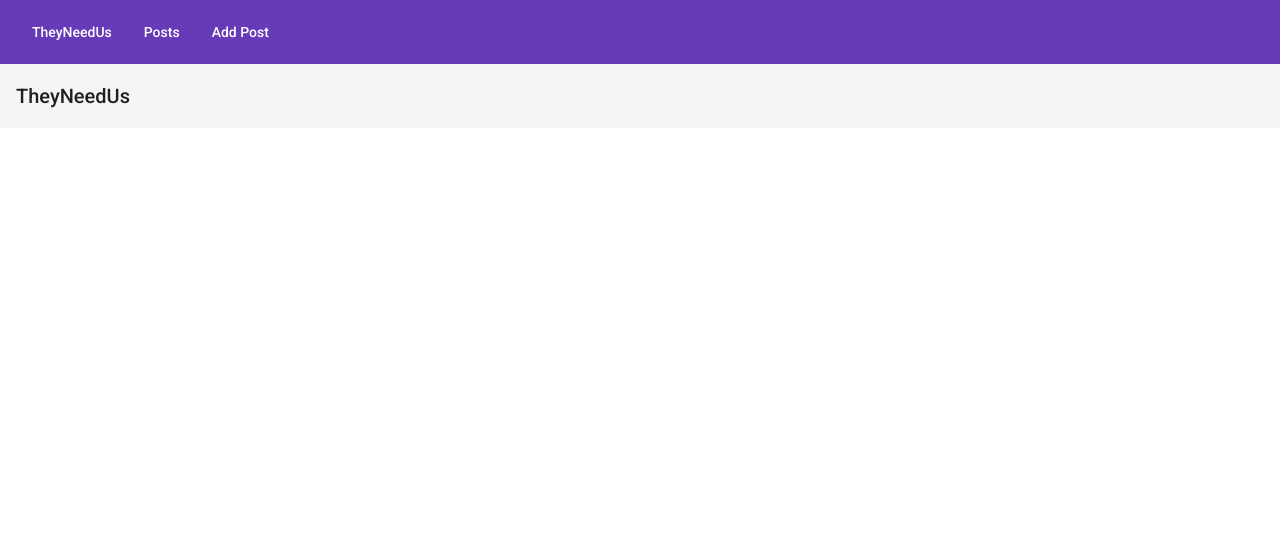
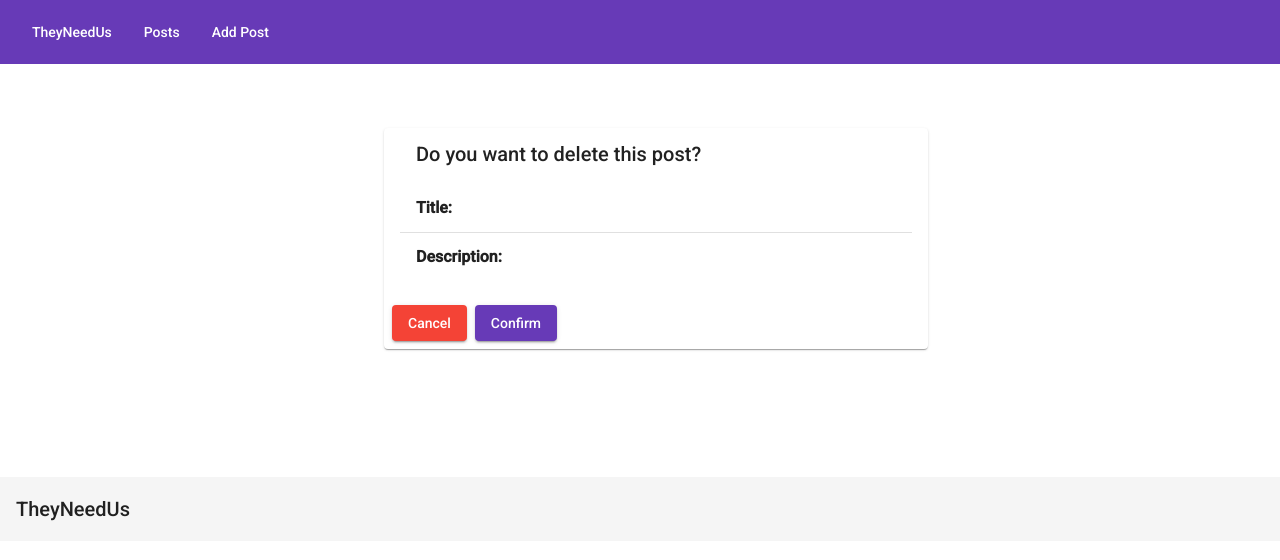
Before and after one commit to ingabiremo20/WebAPIPracticeAngularFrontEnd, an Angular app: page /delete-post/1 in a window 1280 px wide. Before the commit this address led to /. Shown: the top 560 px of the page. Built offline with nearby package versions, Linux system fonts and the light colour scheme; no server answers.

Commit message:
add edit and delete actions

```diff
--- a/src/app/app-routing.module.ts
+++ b/src/app/app-routing.module.ts
@@ -2,7 +2,7 @@ import { NgModule } from '@angular/core';
 import { Routes, RouterModule } from '@angular/router';
 import { PostComponent } from './post/post.component';
 import{CreatePostComponent} from './create-post/create-post.component';
-
+import{DeletePostComponent} from './delete-post/delete-post.component';
 
 //route
 const routes: Routes=[
@@ -10,6 +10,7 @@ const routes: Routes=[
     {path:'',component: PostComponent},
     {path:'post',component: PostComponent},
     {path:'create-post', component: CreatePostComponent},
+    {path:'delete-post/:id', component: DeletePostComponent},
 
 ];
 @NgModule({
--- a/src/app/create-post/create-post.component.css
+++ b/src/app/create-post/create-post.component.css
@@ -1,12 +0,0 @@
-.example-form {
-    min-width: 150px;
-    max-width: 500px;
-    width: 100%;
-  }
-
-  .example-full-width {
-    width: 100%;
-  }
-  .new-form-btn{
-      position: relative;
-  }
--- /dev/null
+++ b/src/app/delete-post/delete-post.component.css
@@ -0,0 +1,4 @@
+mat-card{
+    width: 40%;
+    margin: 5% 30% 10% 30%;
+  }
--- /dev/null
+++ b/src/app/delete-post/delete-post.component.html
@@ -0,0 +1,22 @@
+<mat-card>
+    <mat-card-header>
+
+      <mat-card-title>Do you want to delete this post?</mat-card-title>
+      </mat-card-header>
+     <mat-card-content>
+      <mat-list>
+      <mat-list-item>
+          <b>Title:</b>{{post.title}}
+
+      </mat-list-item>
+      <mat-divider></mat-divider>
+      <mat-list-item>
+        <b>Description:</b>{{post.description}}
+      </mat-list-item>
+      </mat-list>
+    </mat-card-content>
+    <mat-card-actions>
+      <button mat-raised-button color="warn"  (click)="cancel()">Cancel</button>
+      <button mat-raised-button color="primary" (click)="confirm()">Confirm</button>
+    </mat-card-actions>
+  </mat-card>
--- /dev/null
+++ b/src/app/delete-post/delete-post.component.ts
@@ -0,0 +1,40 @@
+import { Component, OnInit } from '@angular/core';
+import { ActivatedRoute, Router } from '@angular/router';
+import { PostService } from '../post.service';
+
+@Component({
+  selector: 'app-delete-post',
+  templateUrl: './delete-post.component.html',
+  styleUrls: ['./delete-post.component.css']
+})
+export class DeletePostComponent implements OnInit {
+  post= {
+    title: '',
+    description:''
+  }
+  id;
+  constructor(private route:ActivatedRoute,
+    private service:PostService, private router:Router
+    ) { }
+
+  ngOnInit(): void {
+this.id= this.route.snapshot.paramMap.get('id');
+this.service.getPost(this.id).subscribe((data:any)=>{
+  console.log(data);
+  this.post.title=data.title;
+  this.post.description= data.description;
+  // this.post.title= data.title;
+})
+  }
+  cancel(){
+this.router.navigate(['/']);
+  }
+  confirm(){
+  this.service.deletePost(this.id).subscribe((data)=>{
+    console.log(data);
+    this.router.navigate(['/']);
+  })
+
+  }
+
+}
--- a/src/app/post.service.ts
+++ b/src/app/post.service.ts
@@ -17,4 +17,10 @@ return this.http.post(this.baseUrl, post);
   updatePost(id, post) {
     return this.http.put(this.baseUrl+'/'+id,post);
   }
+  getPost(id){
+    return this.http.get(this.baseUrl+'/'+id);
+  }
+  deletePost(id){
+    return this.http.delete(this.baseUrl+'/'+id);
+  }
 }
--- a/src/app/post/post.component.html
+++ b/src/app/post/post.component.html
@@ -2,7 +2,7 @@
 
 <div class="example-button-row">
 
-  <button mat-button color="primary">Add New Post</button>
+  <button mat-button color="primary"mat-button routerLink="/create-post">Add New Post</button>
 
 </div>
 <table mat-table [dataSource]="dataSource" class="mat-elevation-z8">
@@ -30,7 +30,9 @@
   <ng-container matColumnDef="Actions">
     <th mat-header-cell *matHeaderCellDef> Actions </th>
     <td mat-cell *matCellDef="let element">
-      <button (click)="updatePost(element)" mat-raised-button color="warn"><b>Edit</b></button>
+      <button (click)="updatePost(element)" mat-raised-button color="primary"><b>Edit</b></button>
+      <button [routerLink]="['/delete-post', element.id]" mat-raised-button color="warn"><b>Delete</b></button>
+
     </td>
   </ng-container>
 
```
Also changed, not shown: src/app/app.module.ts (+6 -3 lines), 1 other file (tests, documents, lock files or other folders).
